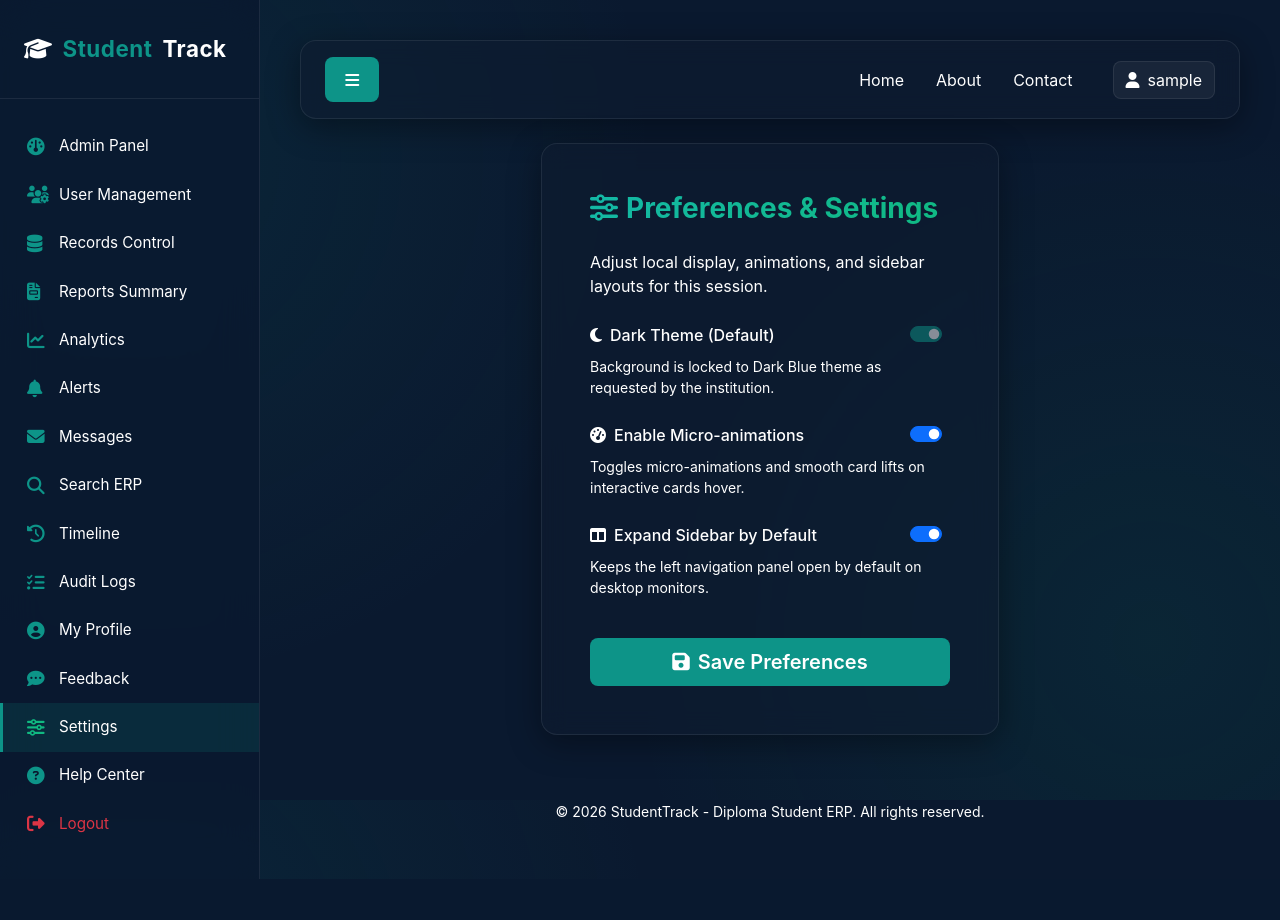
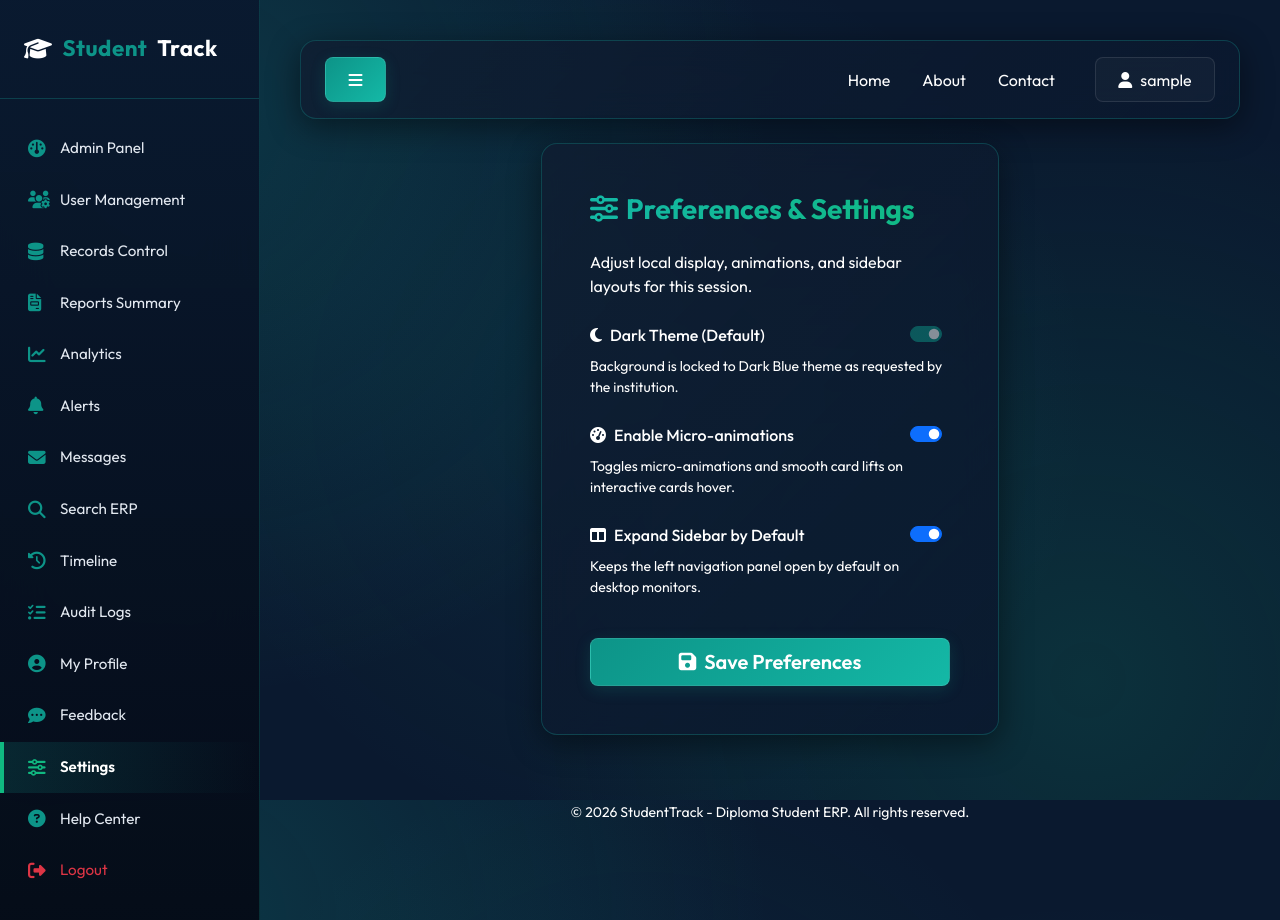
Before and after one commit to ejazzain2008-maker/studenttrack-erp, a Django app: page /settings/ in a window 1280 px wide. Before the commit the page ends 879 px from the top, so only its background shows below. Run offline with Django 5.2, Linux system fonts and the light colour scheme; the visitor is signed in with stand-in values (Sample User, id 1).

Commit message:
Decorate ERP theme with glowing background spots, slide-in sidebar hover effect, and premium gradient button transitions

```diff
--- a/static/erp/css/theme.css
+++ b/static/erp/css/theme.css
@@ -1,8 +1,8 @@
 /* CSS Variables matching the theme preferences */
 :root {
     --bg-dark-blue: #0a192f;
-    --bg-card-glass: rgba(16, 28, 48, 0.55);
-    --border-glass: rgba(255, 255, 255, 0.08);
+    --bg-card-glass: rgba(16, 28, 48, 0.75);
+    --border-glass: rgba(20, 184, 166, 0.25);
     --teal-green: #0d9488;
     --teal-green-hover: #14b8a6;
     --accent-green: #10b981;
@@ -15,36 +15,37 @@
 
 /* Global text-muted override for contrast */
 .text-muted {
-    color: #e2e8f0 !important; /* Force light cyan text color */
+    color: #ffffff !important;
 }
 
 /* Base resets & typography */
 body {
     background-color: var(--bg-dark-blue);
-    background-image: radial-gradient(circle at 10% 20%, rgba(13, 148, 136, 0.1) 0%, transparent 40%),
-                      radial-gradient(circle at 90% 80%, rgba(16, 185, 129, 0.08) 0%, transparent 40%);
+    background-image: radial-gradient(circle at 15% 15%, rgba(20, 184, 166, 0.18) 0%, transparent 45%),
+                      radial-gradient(circle at 85% 85%, rgba(16, 185, 129, 0.15) 0%, transparent 45%),
+                      radial-gradient(circle at 50% 50%, rgba(20, 184, 166, 0.08) 0%, transparent 60%);
     background-attachment: fixed;
     color: var(--pure-white);
-    font-family: 'Inter', 'Outfit', -apple-system, BlinkMacSystemFont, "Segoe UI", Roboto, sans-serif;
+    font-family: 'Outfit', 'Inter', -apple-system, BlinkMacSystemFont, "Segoe UI", Roboto, sans-serif;
     min-height: 100vh;
     overflow-x: hidden;
 }
 
 /* Glassmorphism utility card */
 .glass-card {
-    background: var(--bg-card-glass);
-    backdrop-filter: blur(12px);
-    -webkit-backdrop-filter: blur(12px);
-    border: 1px solid var(--border-glass);
+    background: linear-gradient(135deg, rgba(16, 28, 48, 0.75) 0%, rgba(10, 25, 47, 0.9) 100%);
+    backdrop-filter: blur(16px);
+    -webkit-backdrop-filter: blur(16px);
+    border: 1px solid rgba(20, 184, 166, 0.25);
     border-radius: 16px;
-    box-shadow: 0 8px 32px 0 rgba(0, 0, 0, 0.37);
+    box-shadow: 0 8px 32px 0 rgba(0, 0, 0, 0.45);
     transition: var(--transition-smooth);
 }
 
 .glass-card-hover:hover {
-    transform: translateY(-5px) scale(1.01);
-    border-color: rgba(13, 148, 136, 0.4);
-    box-shadow: 0 12px 40px 0 rgba(13, 148, 136, 0.15);
+    transform: translateY(-6px) scale(1.015);
+    border-color: rgba(20, 184, 166, 0.5);
+    box-shadow: 0 15px 45px 0 rgba(20, 184, 166, 0.25);
 }
 
 /* Scrollbar customizations */
@@ -73,10 +74,10 @@
 #sidebar {
     min-width: var(--sidebar-width);
     max-width: var(--sidebar-width);
-    background: rgba(10, 25, 47, 0.85);
-    backdrop-filter: blur(20px);
-    -webkit-backdrop-filter: blur(20px);
-    border-right: 1px solid var(--border-glass);
+    background: linear-gradient(180deg, rgba(10, 25, 47, 0.95) 0%, rgba(5, 12, 24, 0.98) 100%);
+    backdrop-filter: blur(25px);
+    -webkit-backdrop-filter: blur(25px);
+    border-right: 1px solid rgba(20, 184, 166, 0.2);
     transition: var(--transition-smooth);
     min-height: 100vh;
     z-index: 1000;
@@ -121,21 +122,29 @@
 }
 
 .components-nav li a {
-    padding: 0.8rem 1.5rem;
+    padding: 0.9rem 1.5rem;
     font-size: 0.95rem;
     display: flex;
     align-items: center;
     gap: 12px;
-    color: var(--light-gray);
+    color: #e2e8f0;
     text-decoration: none;
     transition: var(--transition-smooth);
-    border-left: 3px solid transparent;
+    border-left: 4px solid transparent;
 }
 
-.components-nav li a:hover, .components-nav li.active a {
-    color: var(--pure-white);
-    background: rgba(13, 148, 136, 0.15);
-    border-left-color: var(--teal-green);
+.components-nav li a:hover {
+    color: #ffffff;
+    background: rgba(20, 184, 166, 0.08);
+    border-left-color: rgba(20, 184, 166, 0.5);
+    padding-left: 1.7rem;
+}
+
+.components-nav li.active a {
+    color: #ffffff;
+    background: linear-gradient(90deg, rgba(20, 184, 166, 0.15) 0%, transparent 100%);
+    border-left-color: var(--accent-green);
+    font-weight: 600;
 }
 
 .components-nav li a i {
@@ -150,49 +159,53 @@
 
 /* Beautiful Custom Buttons */
 .btn-teal {
-    background-color: var(--teal-green);
-    color: var(--pure-white);
+    background: linear-gradient(135deg, var(--teal-green) 0%, var(--teal-green-hover) 100%);
+    color: var(--pure-white) !important;
+    border: 1px solid rgba(255, 255, 255, 0.1);
+    transition: var(--transition-smooth);
+    border-radius: 8px;
+    font-weight: 600;
+    padding: 0.6rem 1.4rem;
+    box-shadow: 0 4px 15px rgba(13, 148, 136, 0.2);
+}
+
+.btn-teal:hover {
+    background: linear-gradient(135deg, var(--teal-green-hover) 0%, var(--teal-green) 100%);
+    box-shadow: 0 6px 20px rgba(20, 184, 166, 0.45);
+    transform: translateY(-2px);
+}
+
+.btn-accent {
+    background: linear-gradient(135deg, var(--accent-green) 0%, #34d399 100%);
+    color: var(--bg-dark-blue) !important;
     border: 1px solid transparent;
     transition: var(--transition-smooth);
     border-radius: 8px;
     font-weight: 600;
-    padding: 0.6rem 1.2rem;
-}
-
-.btn-teal:hover {
-    background-color: var(--teal-green-hover);
-    color: var(--pure-white);
-    box-shadow: 0 0 15px rgba(20, 184, 166, 0.4);
-}
-
-.btn-accent {
-    background-color: var(--accent-green);
-    color: var(--bg-dark-blue);
-    border: 1px solid transparent;
-    transition: var(--transition-smooth);
-    border-radius: 8px;
-    font-weight: 600;
-    padding: 0.6rem 1.2rem;
+    padding: 0.6rem 1.4rem;
+    box-shadow: 0 4px 15px rgba(16, 185, 129, 0.2);
 }
 
 .btn-accent:hover {
-    background-color: #34d399;
-    color: var(--bg-dark-blue);
-    box-shadow: 0 0 15px rgba(16, 185, 129, 0.4);
+    background: linear-gradient(135deg, #34d399 0%, var(--accent-green) 100%);
+    box-shadow: 0 6px 20px rgba(16, 185, 129, 0.4);
+    transform: translateY(-2px);
 }
 
 .btn-glass {
-    background: rgba(255, 255, 255, 0.05);
-    border: 1px solid var(--border-glass);
-    color: var(--pure-white);
+    background: rgba(255, 255, 255, 0.03);
+    border: 1px solid rgba(255, 255, 255, 0.1);
+    color: var(--pure-white) !important;
     border-radius: 8px;
+    padding: 0.6rem 1.4rem;
     transition: var(--transition-smooth);
 }
 
 .btn-glass:hover {
-    background: rgba(255, 255, 255, 0.12);
-    border-color: rgba(255, 255, 255, 0.2);
-    color: var(--pure-white);
+    background: rgba(255, 255, 255, 0.1);
+    border-color: rgba(20, 184, 166, 0.4);
+    box-shadow: 0 4px 15px rgba(20, 184, 166, 0.15);
+    transform: translateY(-2px);
 }
 
 /* Badges & Accents */
```
